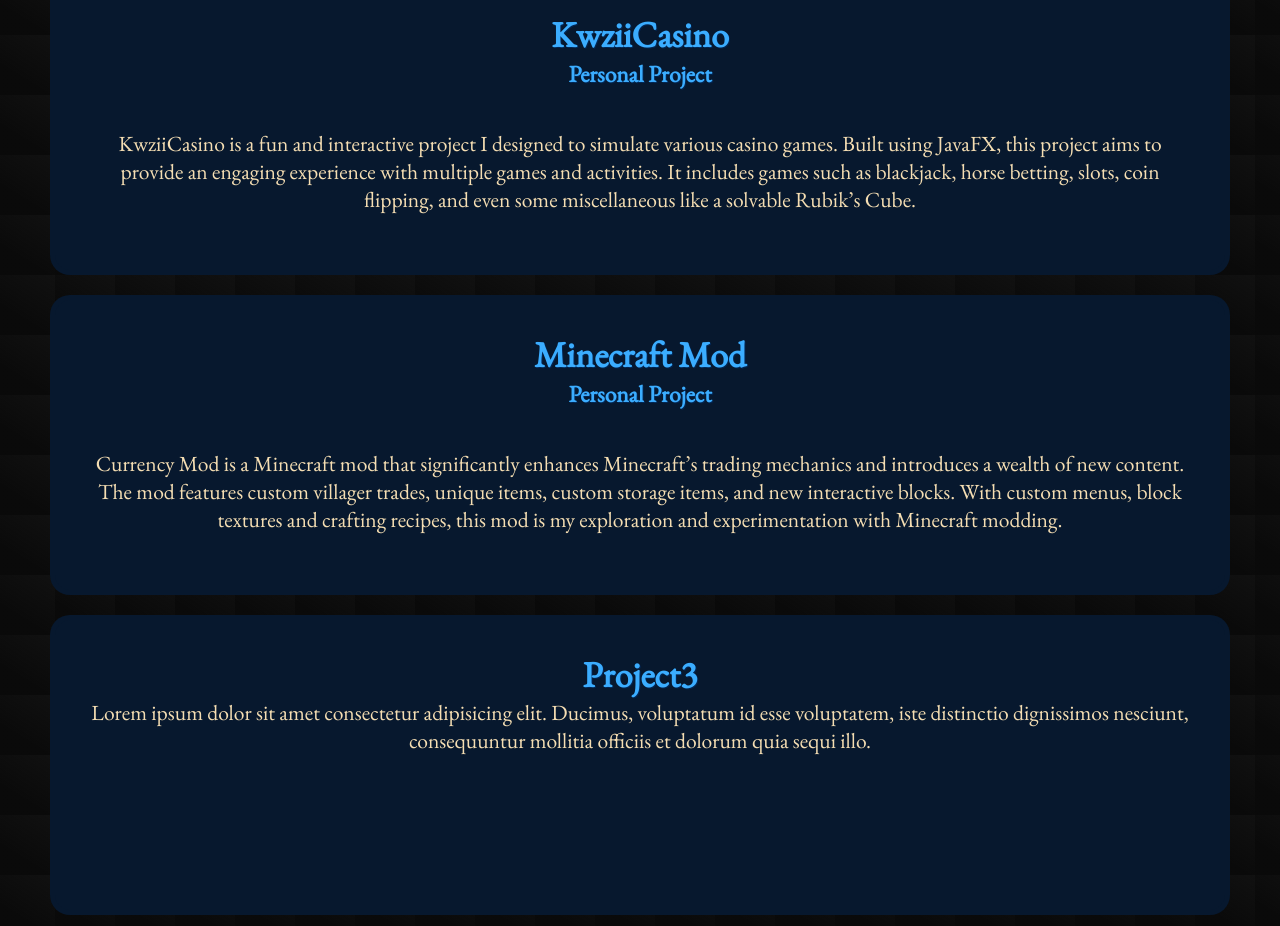
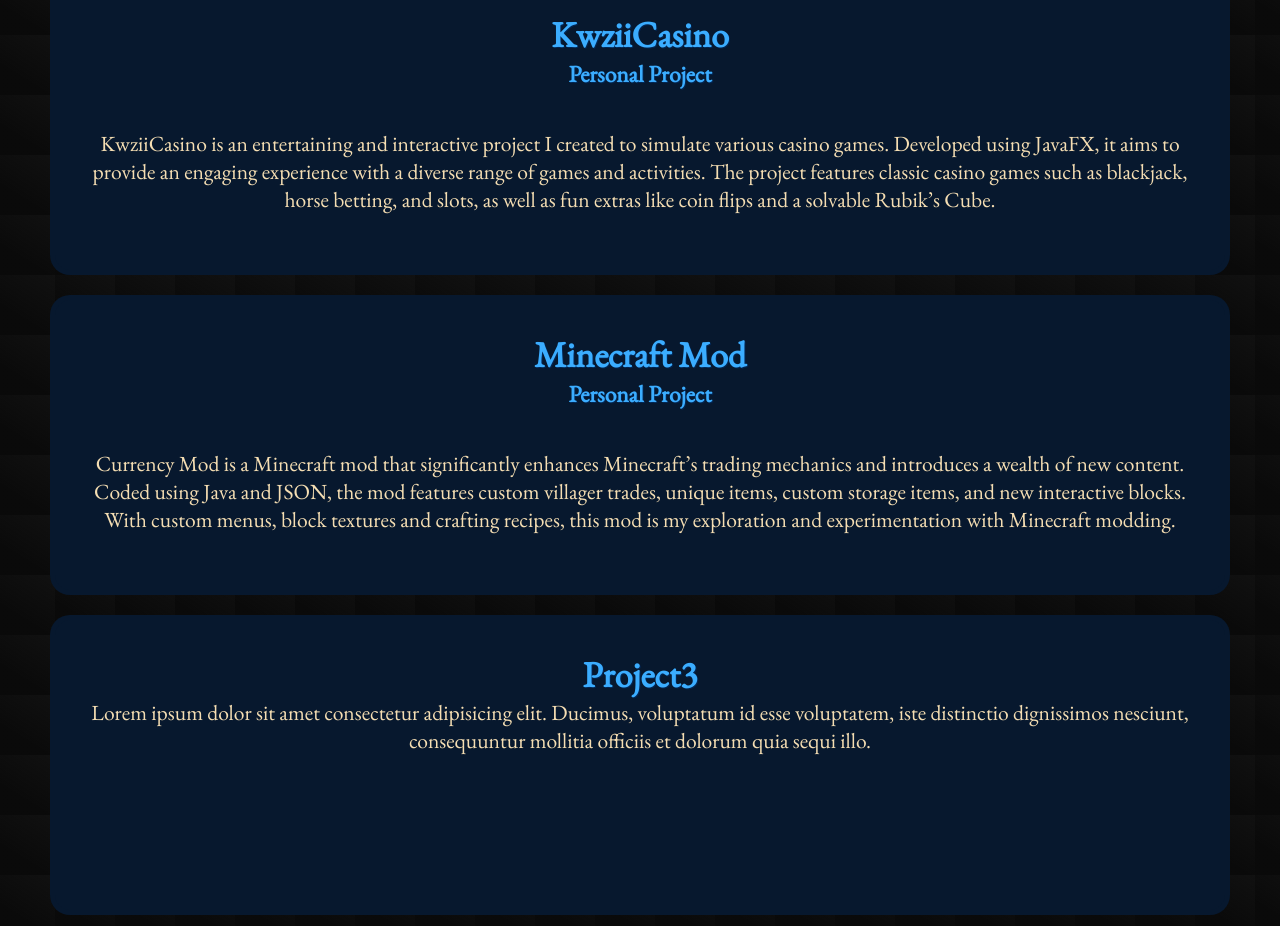
Before and after one commit to tmb5932/tmb5932.github.io, a plain HTML site: page index.html in a window 1280 px wide. Shown: the part 920-1846 px from the top of the page. Drawn offline with nearby package versions, Linux system fonts and the light colour scheme.

Commit message:
altered project descriptions

```diff
--- a/index.html
+++ b/index.html
@@ -61,11 +61,12 @@
         <h2 class="project-title">KwziiCasino</h2>
         <h3 class="project-type">Personal Project</h3>
         <p class="project-desc">
-          KwziiCasino is a fun and interactive project I designed to simulate
-          various casino games. Built using JavaFX, this project aims to provide
-          an engaging experience with multiple games and activities. It includes
-          games such as blackjack, horse betting, slots, coin flipping, and even
-          some miscellaneous like a solvable Rubik’s Cube.
+          KwziiCasino is an entertaining and interactive project I created to
+          simulate various casino games. Developed using JavaFX, it aims to
+          provide an engaging experience with a diverse range of games and
+          activities. The project features classic casino games such as
+          blackjack, horse betting, and slots, as well as fun extras like coin
+          flips and a solvable Rubik’s Cube.
         </p>
       </a>
 
@@ -80,10 +81,10 @@
         <p class="project-desc">
           Currency Mod is a Minecraft mod that significantly enhances
           Minecraft’s trading mechanics and introduces a wealth of new content.
-          The mod features custom villager trades, unique items, custom storage
-          items, and new interactive blocks. With custom menus, block textures
-          and crafting recipes, this mod is my exploration and experimentation
-          with Minecraft modding.
+          Coded using Java and JSON, the mod features custom villager trades,
+          unique items, custom storage items, and new interactive blocks. With
+          custom menus, block textures and crafting recipes, this mod is my
+          exploration and experimentation with Minecraft modding.
         </p>
       </a>
 
```
